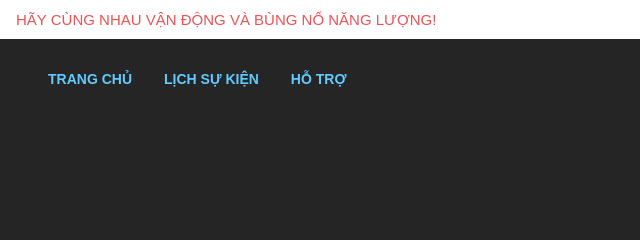
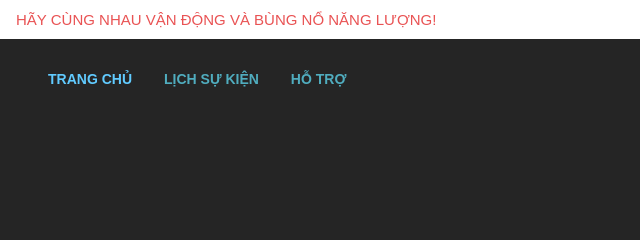
Before and after one commit to noneofpp/sport, a plain HTML site: page support.html in a window 1280 px wide. Shown: the top 240 px of the page, 0-640 px from the left. Drawn offline with Linux system fonts and the light colour scheme.

Commit message:
Update support.html

```diff
--- a/support.html
+++ b/support.html
@@ -21,8 +21,8 @@
             <div class="nav-left">
                 <ul>
                     <li><a href="index.html" style="text-decoration: none; text-transform: none;">TRANG CHỦ</a></li>
-                    <li><a href="schedule.html" style="text-decoration: none; text-transform: none; color: #61CBFF;">LỊCH SỰ KIỆN</a></li>
-                    <li><a href="support.html" style="text-decoration: none; text-transform: none; color: #61CBFF;">HỖ TRỢ</a></li>
+                    <li><a href="schedule.html" style="text-decoration: none; text-transform: none; color: #50ADBF;">LỊCH SỰ KIỆN</a></li>
+                    <li><a href="support.html" style="text-decoration: none; text-transform: none; color: #50ADBF;">HỖ TRỢ</a></li>
                 </ul>
             </div>
             <div class="nav-right">
```
